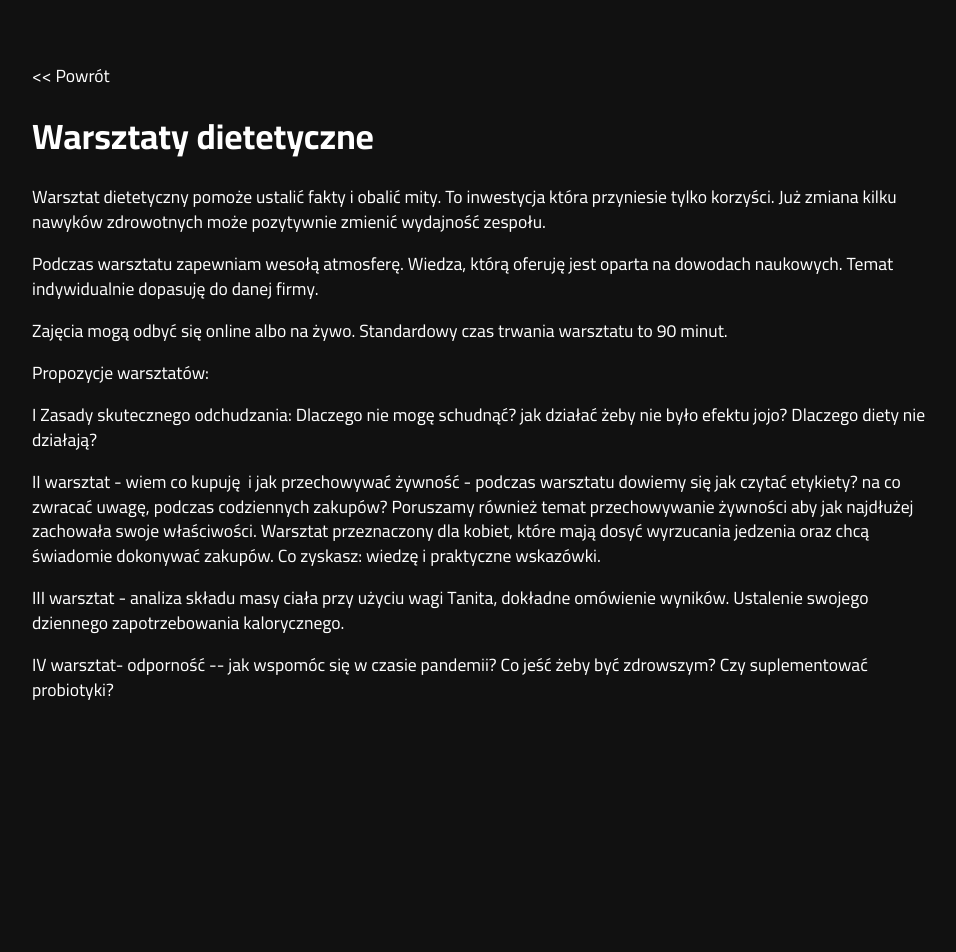
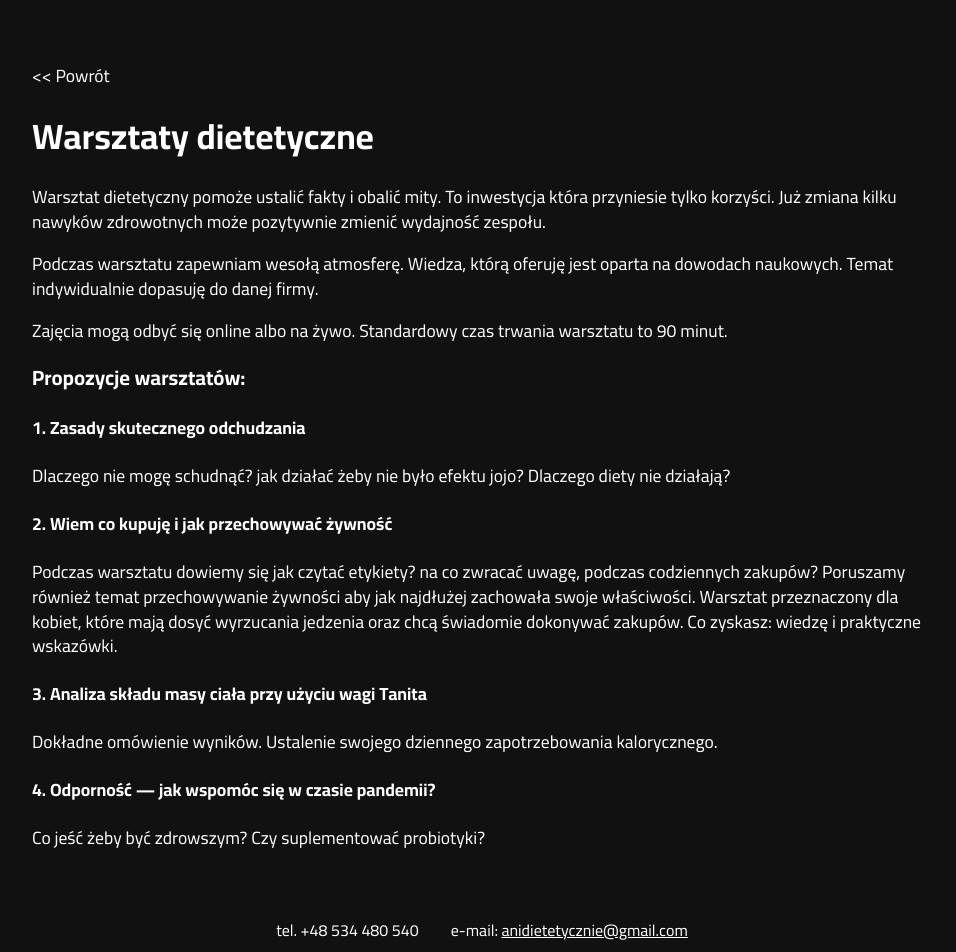
Before and after one commit to moroz/dietetyczka_xyz, a Next.js app: page /warsztaty in a window 1280 px wide. Shown: the top 952 px of the page, without its empty margins (158-1114 px from the left). Before the commit the page ends 800 px from the top, so only its background shows below. Built offline with nearby package versions, Linux system fonts and the light colour scheme.

Commit message:
Add footer format workshops conetnt

```diff
--- /dev/null
+++ b/components/Footer/Footer.module.sass
@@ -0,0 +1,11 @@
+.root
+  text-align: center
+  margin: 3rem 0
+
+  a
+    text-decoration: underline
+
+.contactDetails
+  display: flex
+  gap: 2rem
+  justify-content: center
--- /dev/null
+++ b/components/Footer/index.tsx
@@ -0,0 +1,19 @@
+import styles from "./Footer.module.sass";
+
+const email = "anidietetycznie@gmail.com";
+
+const Footer = () => {
+  return (
+    <footer className={styles.root}>
+      <p className={styles.contactDetails}>
+        <span>tel. +48 534 480 540</span>
+        <span>
+          e-mail: <a href={`mailto:${email}`}>{email}</a>
+        </span>
+      </p>
+      <p>&copy; 2022 by Anna Golińska. All rights reserved.</p>
+    </footer>
+  );
+};
+
+export default Footer;
--- a/components/Layout/index.tsx
+++ b/components/Layout/index.tsx
@@ -1,20 +1,30 @@
+import Head from "next/head";
 import Link from "next/link";
 import React from "react";
+import Footer from "../Footer";
 import styles from "./Layout.module.sass";
 
 interface Props {
+  title?: string;
   children: React.ReactNode;
 }
 
-const Layout: React.FC<Props> = ({ children }) => {
+const Layout: React.FC<Props> = ({ children, title }) => {
   return (
     <div className={styles.root}>
+      <Head>
+        <title>
+          {title}
+          {title ? " – " : ""}Ania Golińska Dietetyk
+        </title>
+      </Head>
       <main>
         <Link href="/">
           <a>&lt;&lt; Powrót</a>
         </Link>
         {children}
       </main>
+      <Footer />
     </div>
   );
 };
--- a/content/pages/warsztaty.md
+++ b/content/pages/warsztaty.md
@@ -15,21 +15,26 @@ Temat indywidualnie dopasuję do danej firmy.
 Zajęcia mogą odbyć się online albo na żywo.
 Standardowy czas trwania warsztatu to 90 minut.
 
-Propozycje warsztatów:
+### Propozycje warsztatów:
 
-I Zasady skutecznego odchudzania: Dlaczego nie mogę schudnąć? jak
+#### 1. Zasady skutecznego odchudzania
+
+Dlaczego nie mogę schudnąć? jak
 działać żeby nie było efektu jojo? Dlaczego diety nie działają?
 
-II warsztat - wiem co kupuję  i jak przechowywać żywność - podczas
-warsztatu dowiemy się jak czytać etykiety? na co zwracać uwagę, podczas
+#### 2. Wiem co kupuję i jak przechowywać żywność
+
+Podczas warsztatu dowiemy się jak czytać etykiety? na co zwracać uwagę, podczas
 codziennych zakupów? Poruszamy również temat przechowywanie żywności aby
 jak najdłużej zachowała swoje właściwości. Warsztat przeznaczony dla
 kobiet, które mają dosyć wyrzucania jedzenia oraz chcą świadomie
 dokonywać zakupów. Co zyskasz: wiedzę i praktyczne wskazówki.
 
-III warsztat - analiza składu masy ciała przy użyciu wagi Tanita,
-dokładne omówienie wyników. Ustalenie swojego dziennego zapotrzebowania
+#### 3. Analiza składu masy ciała przy użyciu wagi Tanita
+
+Dokładne omówienie wyników. Ustalenie swojego dziennego zapotrzebowania
 kalorycznego.
 
-IV warsztat- odporność -- jak wspomóc się w czasie pandemii? Co jeść
-żeby być zdrowszym? Czy suplementować probiotyki?
+#### 4. Odporność &mdash; jak wspomóc się w czasie pandemii?
+
+Co jeść żeby być zdrowszym? Czy suplementować probiotyki?
--- a/pages/[slug].tsx
+++ b/pages/[slug].tsx
@@ -11,7 +11,7 @@ interface Props {
 
 const DynamicPage: React.FC<Props> = ({ page, html }) => {
   return (
-    <Layout>
+    <Layout title={page.title}>
       <h1>{page.title}</h1>
       <div dangerouslySetInnerHTML={{ __html: html }} />
     </Layout>
--- a/pages/index.tsx
+++ b/pages/index.tsx
@@ -7,7 +7,7 @@ const Home: NextPage = () => {
   return (
     <div className={styles.root}>
       <Head>
-        <title>Anna Golińska Dietetyk</title>
+        <title>Ania Golińska Dietetyk</title>
         <meta name="description" content="Generated by create next app" />
         <link rel="icon" href="/favicon.ico" />
       </Head>
--- a/styles/Landing.module.sass
+++ b/styles/Landing.module.sass
@@ -2,7 +2,7 @@
 
 .root
   display: grid
-  grid-template: 1fr 1fr / 2fr 1fr 1fr
+  grid-template: 1fr 1fr / 3.85fr 2fr 2fr
   height: 100vh
 
 .main
```
Also changed, not shown: content/pages/konsultacje.md (added, +40 -0 lines).
